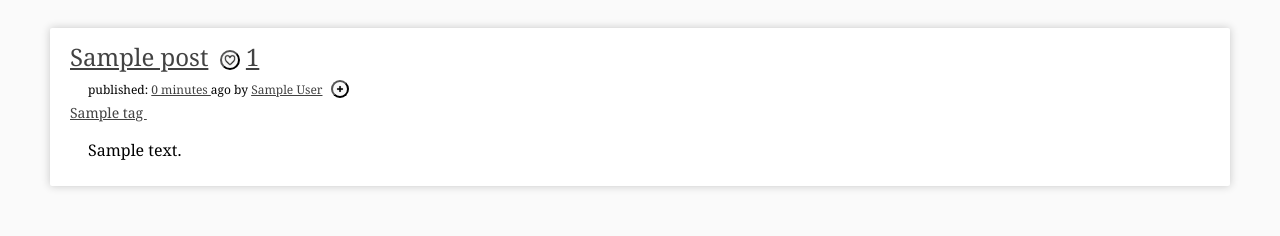
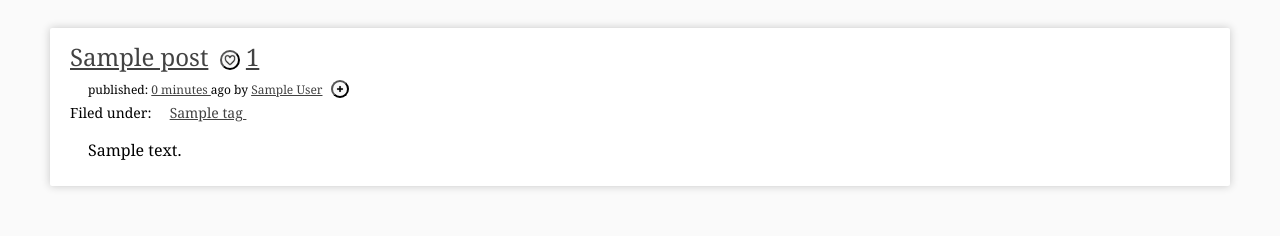
Before and after one commit to shwetharmaiya/responsiberamble, a Django app: template ramble/rambleapp/templates/rambleapp/index.html in a window 1280 px wide. Shown: the part 663-899 px from the top of the page. Run offline with Django 3.2, Linux system fonts and the light colour scheme; the template is opened without the code that fills it: most values are stand-ins (such as "Sample title", 1, 10 or a date in 2020); some libraries are stand-ins or nearby versions.

Commit message:
Added 'filed under' for tags.

```diff
--- a/ramble/rambleapp/templates/rambleapp/display_post.html
+++ b/ramble/rambleapp/templates/rambleapp/display_post.html
@@ -28,6 +28,7 @@
 
     {% if post.tags %}
         <div class='post-tags'>
+            Filed under: &nbsp; &nbsp;
             {% for tag in post.tags.all %}
                 <a href="/tag/{{ tag }}" class='post-tag'> {{ tag }} </a> &nbsp; &nbsp;
             {% endfor %}
```
